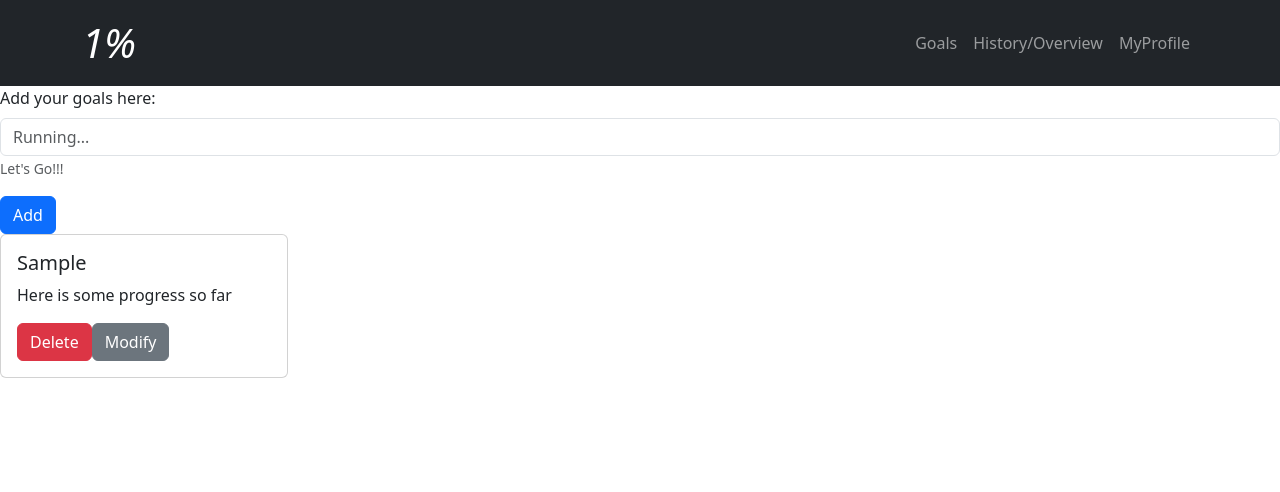
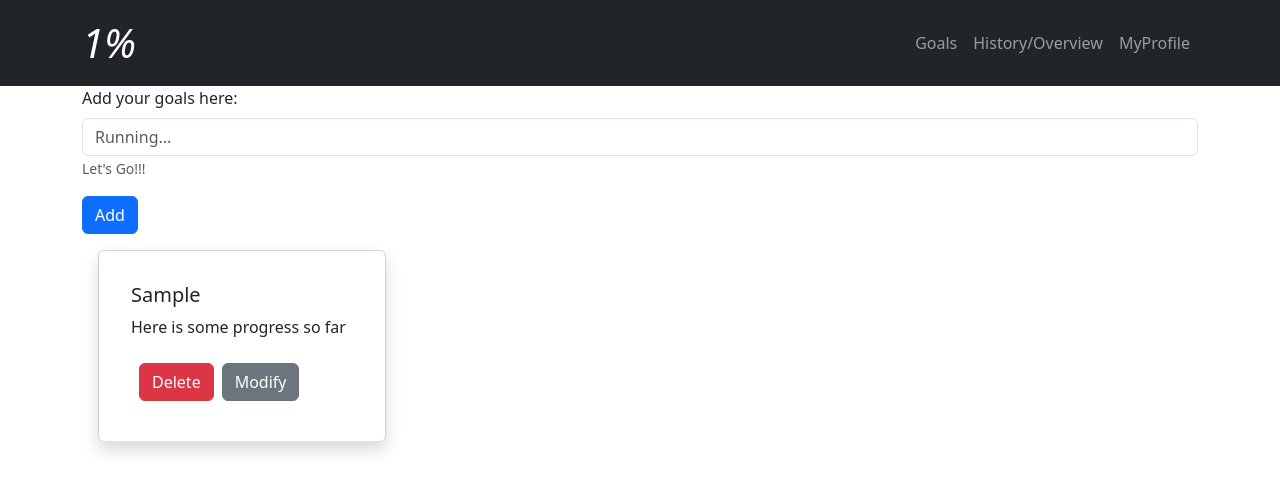
Before and after one commit to PintaAE86/OnePercent, a React (Vite) app: page / in a window 1280 px wide. Both pictures are taken after typing "Sample" into the empty fields and a click on the button "Add". Shown: the top 492 px of the page. Built offline with nearby package versions, Linux system fonts and the light colour scheme.

Commit message:
added functionality to edit button to allow for update for goals

```diff
--- a/src/components/CardComponent.tsx
+++ b/src/components/CardComponent.tsx
@@ -1,4 +1,4 @@
-import React from 'react'
+import React, { useState } from 'react'
 import { Button, Form } from 'react-bootstrap';
 import { Card } from 'react-bootstrap';
 
@@ -8,26 +8,50 @@ interface propsTypes {
 }
 
 export const CardComponent = ({propGoal , propId, propIsMode, oneDelete, onMod})=> {
-  return(
+
+  const [modifiedText, setModifiedText] = useState(propGoal);
+  const [isModifying, setIsModifying] = useState(false);
+
+  const handleSubmit = (e) => {
+    e.preventDefault();
+    onMod(propId, modifiedText);
+    setIsModifying(false);
+  };
+
+  const handleModifyClick = () => {
+    setIsModifying((prevIsModifying) => !prevIsModifying);
+  };
+
+  return (
     <>
-  <Card id = {propId} style={{ width: '18rem' }}>
+      <Card className="border-bottom shadow p-3 mb-5 bg-white rounded" id={propId} style={{ width: '18rem' }}>
         <Card.Body>
           <Card.Title>{propGoal}</Card.Title>
-      {propIsMode &&
-      <Form>
+          {isModifying && (
+            <Form onSubmit={handleSubmit}>
               <Form.Group className="mb-3" controlId="exampleForm.ControlInput1">
                 <Form.Label>Modify the goal:</Form.Label>
-        <Form.Control type="text" placeholder="Weight lifting" />
+                <Form.Control
+                  type="text"
+                  placeholder="Weight lifting"
+                  value={modifiedText}
+                  onChange={(e) => setModifiedText(e.target.value)}
+                />
               </Form.Group>
+              <Button variant="primary" type="submit">
+                Save
+              </Button>
             </Form>
-      }
-      <Card.Text>
-       Here is some progress so far
-      </Card.Text>
-      <Button variant="danger" onClick={()=>(oneDelete(propId))}> Delete </Button>
-      <Button variant="secondary" onClick={()=>(onMod(propId))}> Modify </Button>
+          )}
+          <Card.Text>Here is some progress so far</Card.Text>
+          <Button className='m-2' variant="danger" onClick={() => oneDelete(propId)}>
+            Delete
+          </Button>
+          <Button variant="secondary" onClick={handleModifyClick}>
+            Modify
+          </Button>
         </Card.Body>
       </Card>
     </>
-    )
+  );
 };
--- a/src/views/Goals.tsx
+++ b/src/views/Goals.tsx
@@ -2,6 +2,7 @@ import React, {useState} from 'react'
 import { Button } from 'react-bootstrap';
 import Form from 'react-bootstrap/Form';
 import { CardComponent } from '../components/CardComponent';
+import Container from 'react-bootstrap/Container';
 
 
 export const Goals = () => {
@@ -12,7 +13,7 @@ export const Goals = () => {
   const handleSubmit = (event: React.FormEvent<HTMLFormElement>) => {
     event.preventDefault();
     if (goal.trim().length <= 1) {
-      alert(`Empty String: ${goal}`);
+      alert(`Cannot add empty goal`);
       console.error('Goal cannot be an empty string');
       console.log('currentstack');
       return;
@@ -27,18 +28,24 @@ export const Goals = () => {
     setStack((prevStack) => prevStack.filter((_, i) => i !== index));
   };
 
-  const handleMod = (itemId) => {
+  const handleMod = (itemId, updatedText) => {
     const index = parseInt(itemId, 10);
-    console.log('item modifined', itemId, index);
-    setIsMod(true);
-    // setStack((prevStack) => prevStack.forEach((_, i) => {
-    //   if(i === index)
-    // }))
+    console.log('item modifined', itemId, index, updatedText);
+    setIsMod(!isMod);
+    //find that element and update text value at that
+    setStack((prevStack) => prevStack.map((ele, i) => {
+      if(i === index){
+          return updatedText
+      }else{
+        return ele;
+      }
+    }))
   }
 
   return (
     <>
-      <Form onSubmit={handleSubmit}>
+    <Container>
+      <Form  onSubmit={handleSubmit}>
         <Form.Group className="mb-3">
           <Form.Label>Add your goals here:</Form.Label>
           <Form.Control
@@ -55,15 +62,18 @@ export const Goals = () => {
       </Form>
       {stack.length > 0 &&
         stack.map((Goal, index) => (
+        <div className='p-3 '>
             <CardComponent
               propId={`${index}`}
               key={index}
               propGoal={Goal}
-            propIsMode={isMod}
+              propIsMode={isMod }
               oneDelete={handleRemove}
               onMod={handleMod}
             />
+          </div>
         ))}
+    </Container>
     </>
   );
 };
```
Lines whose indentation alone changed are shown as unchanged.
